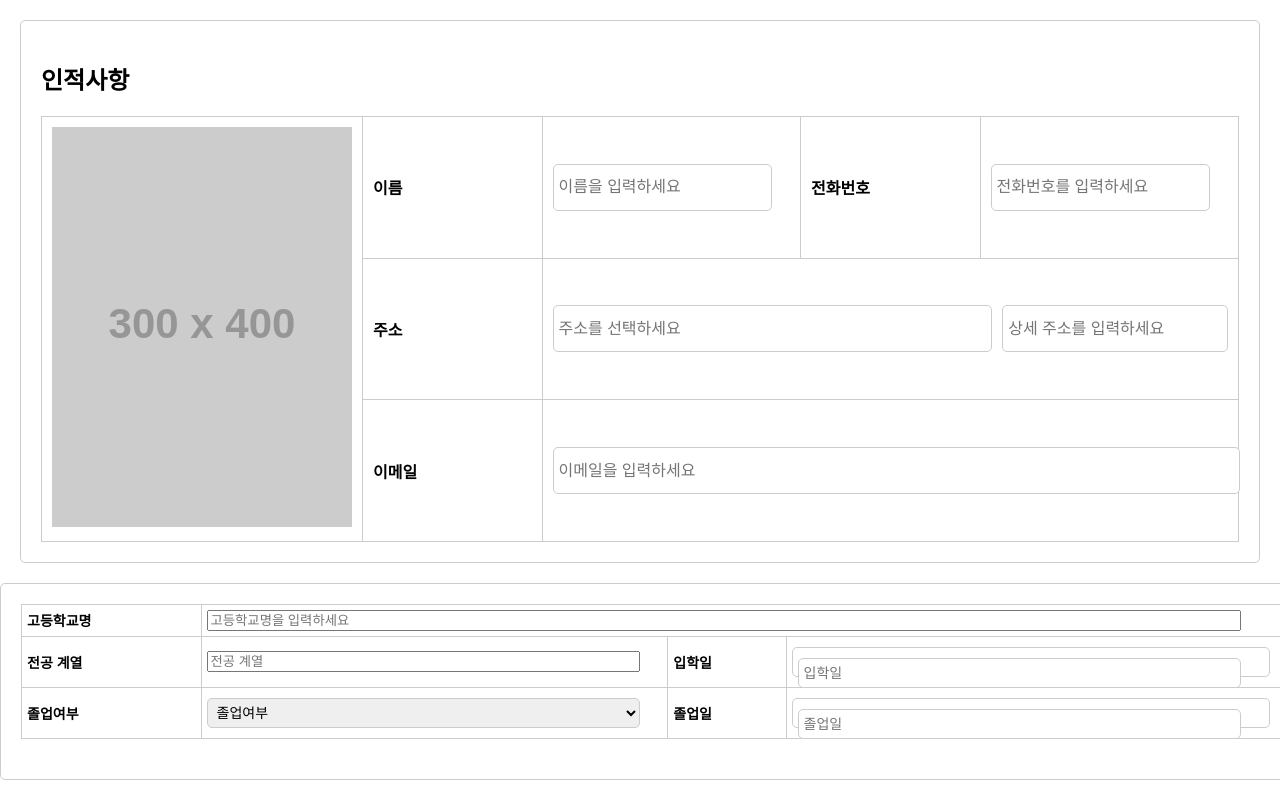
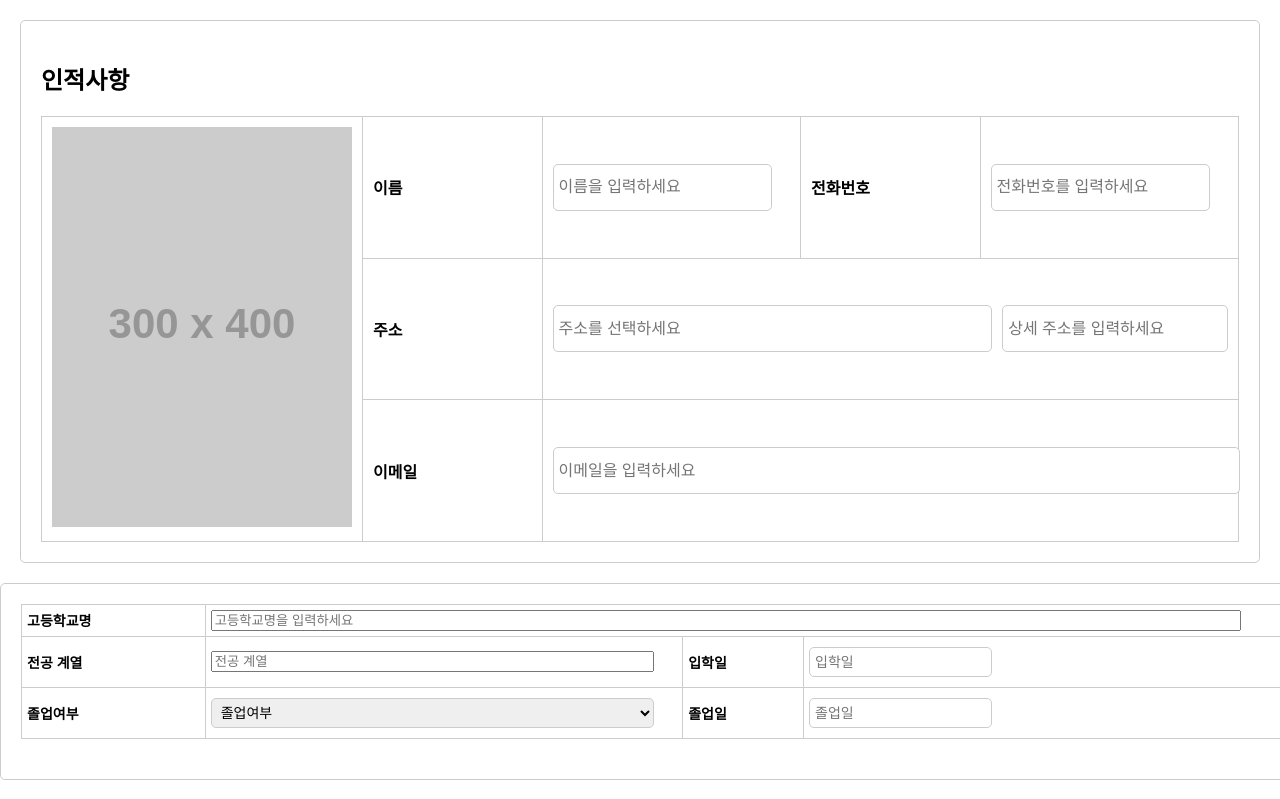
Before and after one commit to jeauk/react-resume, a React (Create React App) app: page / in a window 1280 px wide. Shown: the top 799 px of the page. Built offline with nearby package versions, Linux system fonts and the light colour scheme.

Commit message:
두개 보이는거 해결

```diff
--- a/src/components/HighSchoolForm.css
+++ b/src/components/HighSchoolForm.css
@@ -23,8 +23,7 @@
 }
 
 .highSchoolForm input[type="text"],
-.highSchoolForm select,
-.highSchoolForm .react-datepicker-wrapper {
+.highSchoolForm select {
   width: 95%;
   height: 30px;
   padding: 5px;
@@ -40,9 +39,7 @@
   box-sizing: border-box;
 }
 
-.highSchoolForm .react-datepicker-wrapper {
-  display: inline-block;
-}
+
 
 .highSchoolForm .react-datepicker__input-container {
   display: inline-block;
--- a/src/components/HighSchoolForm.jsx
+++ b/src/components/HighSchoolForm.jsx
@@ -68,7 +68,7 @@ const HighSchoolForm = () => {
                   onChange={(date) => handleDateChange(index, date, 'startDate')}
                   dateFormat="yyyy/MM/dd"
                   placeholderText="입학일"
-                  className="full-width"
+                  className="date-picker"
                   showPopperArrow={false}
                 />
               </td>
@@ -100,7 +100,7 @@ const HighSchoolForm = () => {
                   onChange={(date) => handleDateChange(index, date, 'endDate')}
                   dateFormat="yyyy/MM/dd"
                   placeholderText="졸업일"
-                  className="full-width"
+                  className="date-picker"
                   showPopperArrow={false}
                 />
               </td>
```
